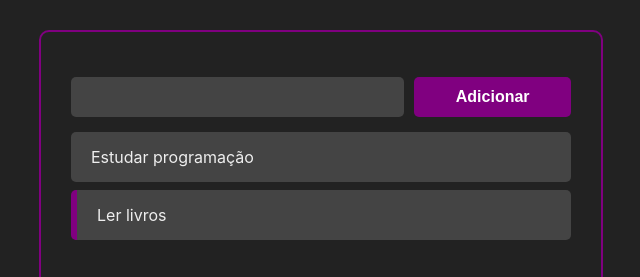
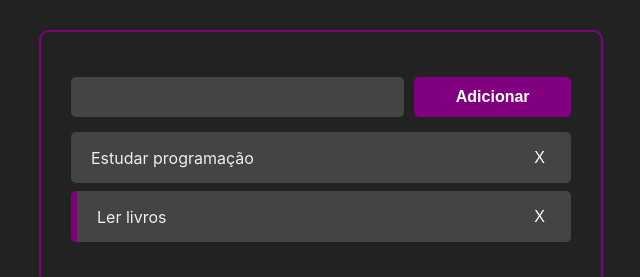
Before and after one commit to gustavoeyros/practicing-reactjs, a React (Create React App) app: page / in a window 1280 px wide. Shown: the top 277 px of the page, without its empty margins (319-959 px from the left). Built offline with nearby package versions, Linux system fonts and the light colour scheme.

Commit message:
remove button added

```diff
--- a/public/index.html
+++ b/public/index.html
@@ -13,7 +13,7 @@
 
     <link rel="manifest" href="%PUBLIC_URL%/manifest.json" />
 
-    <title>React App</title>
+    <title>To-do-list</title>
   </head>
   <body>
     <noscript>You need to enable JavaScript to run this app.</noscript>
--- a/src/App.jsx
+++ b/src/App.jsx
@@ -37,11 +37,19 @@ const App = () => {
     setTasks(newTasks)
   }
 
+  const handleTaskDeletion = (taskId) =>{
+    const newTasks = tasks.filter(task => task.id !== taskId)
+    setTasks(newTasks)
+  }
+
   return (
     <>
     <div className='container'>
       <AddTask handleTaskAddition={handleTaskAddition} />
-      <Tasks tasks={tasks} handleTaskClick={handleTaskClick}/>
+      <Tasks tasks={tasks}
+      handleTaskClick={handleTaskClick}
+      handleTaskDeletion={handleTaskDeletion}
+      />
     </div>
 
     </>
--- a/src/components/Task.css
+++ b/src/components/Task.css
@@ -8,3 +8,12 @@
     align-items: center;
     border-radius: 5px;
 }
+.task-title{
+    cursor: pointer;
+}
+.remove-task-button{
+    background-color: #444;
+    border: none;
+    font-size: 16px;
+    color: white;
+}
--- a/src/components/Task.jsx
+++ b/src/components/Task.jsx
@@ -1,11 +1,15 @@
 import React from 'react'
 import './Task.css'
 
-const Task = ({task, handleTaskClick}) =>{
+const Task = ({task, handleTaskClick, handleTaskDeletion}) =>{
     return (
       <div className='task-container' style={task.completed ? {borderLeft: '6px solid purple'} : {}}>
           <div className='task-title' onClick={()=> handleTaskClick(task.id)}>
                  {task.title}
+          </div>
+
+          <div className='buttons-container'>
+              <button className='remove-task-button' onClick={() => handleTaskDeletion(task.id)}>X</button>
           </div>
       </div>
     )
--- a/src/components/Tasks.jsx
+++ b/src/components/Tasks.jsx
@@ -1,10 +1,10 @@
 import React from 'react'
 import Task from './Task'
 
-const Tasks = ({tasks, handleTaskClick}) =>{
+const Tasks = ({tasks, handleTaskClick, handleTaskDeletion}) =>{
     return(
         <>
-            {tasks.map(task => <Task task={task} handleTaskClick={handleTaskClick} />)}
+            {tasks.map(task => <Task task={task} handleTaskClick={handleTaskClick} handleTaskDeletion={handleTaskDeletion} />)}
         </>
     )
 
```
